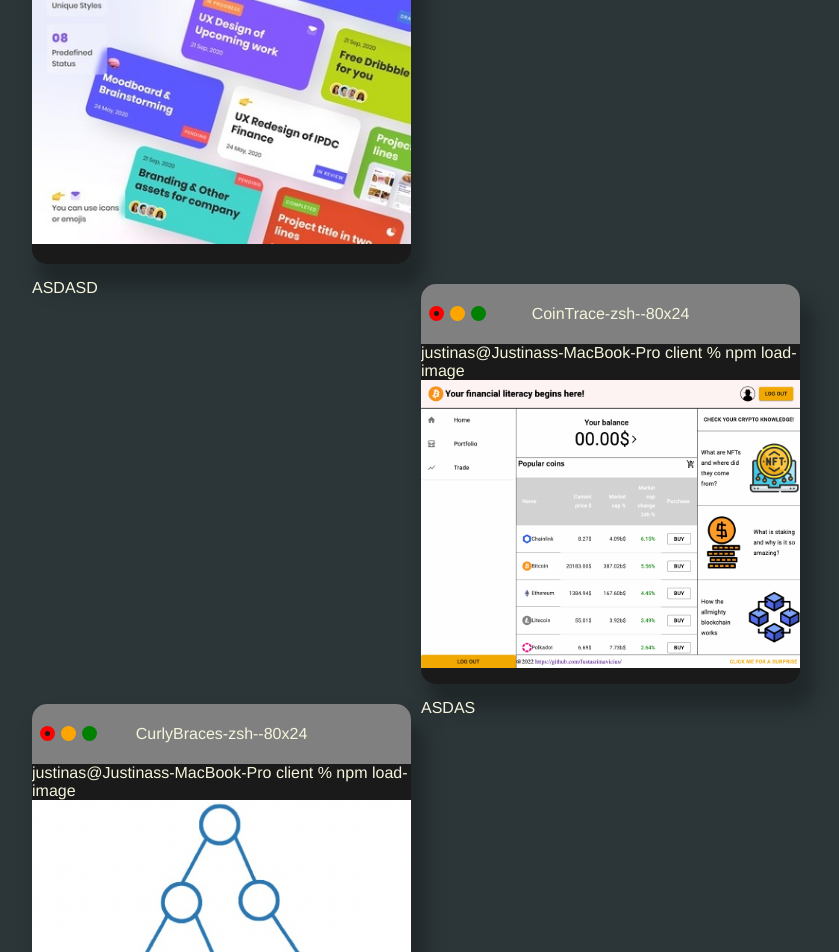
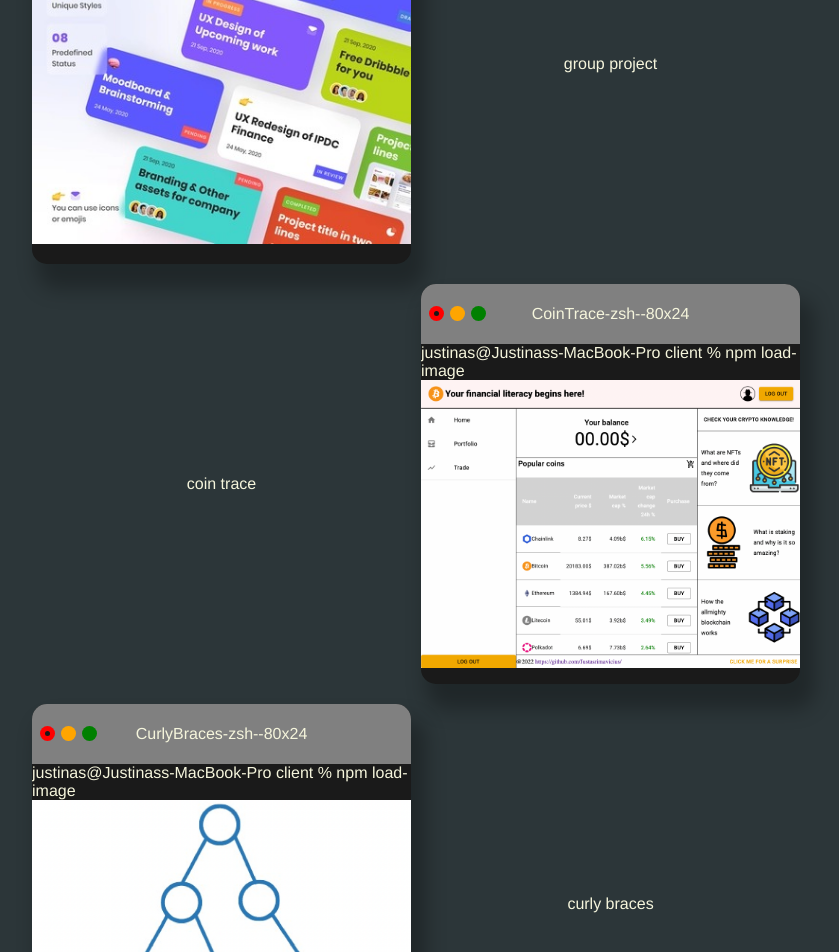
Before and after one commit to Justasrimavicius/portfolio, a React (Create React App) app in the folder client/: page / in a window 1280 px wide. Shown: the part 1848-2800 px from the top of the page, without its empty margins (224-1063 px from the left). Built offline with nearby package versions, Linux system fonts and the light colour scheme.

Commit message:
Minimizing bash terminals works(the animation is clunky - still needs some work).

```diff
--- a/client/src/Components/MainSections/BashTerminal.jsx
+++ b/client/src/Components/MainSections/BashTerminal.jsx
@@ -44,20 +44,32 @@
     }
 
     function minimizeProject(e){
+        e.stopPropagation();
         console.log('minimze');
-        console.log(projectName);
         const project = document.getElementById(projectName);
-        project.style.transform='scale(0.3)'
-        project.style.position='fixed';
-        project.style.bottom='0';
-        project.style.right='0';
+        project.classList.add('minimized-BashTerminal');
+
+
+        const projectAbout = document.querySelector(`.${projectName}`);
+        projectAbout.style.display='none';
+
+
     }
-    useEffect(()=>{
-        console.log(props.picture)
-    },[])
+
+    function bashTerminalClicked(){
+            console.log('asd')
+            const project = document.getElementById(projectName);
+            const projectAbout = document.querySelector(`.${projectName}`);
+            if(project.classList.contains('minimized-BashTerminal')){
+                console.log('asos')
+                project.classList.remove('minimized-BashTerminal');
+                projectAbout.style.display='block';
+            }
+
+    }
 
     return (
-        <div className='BashTerminal' id={props.name}>
+        <div className='BashTerminal' id={props.name} onClick={()=>{bashTerminalClicked()}}>
             <div className='upper-stripe'>
                 <div className='BashTerminal-buttons' onMouseEnter={()=>{setBashButtons(true)}} onMouseLeave={()=>{setBashButtons(false)}}>
                     {canClickRedButton == true ? <div className='red' onClick={()=>{callWarning()}}><div className='red-dot'></div></div> :
@@ -78,7 +90,6 @@
             <div className='terminal'>
                 <div>justinas@Justinass-MacBook-Pro client % npm load-image</div>
                 {props.picture}
-                {/* <img src={`${props.picture}`} alt='curlybraces project' style={{width:'100%',height:'auto'}}></img> */}
                 <Warning message={warning}></Warning>
             </div>
         </div>
--- a/client/src/Components/MainSections/Projects.jsx
+++ b/client/src/Components/MainSections/Projects.jsx
@@ -2,7 +2,6 @@
 
 import BashTerminal from './BashTerminal.jsx';
 
-// import '../../photos/dsa.jpeg'
 
 function Projects() {
     return (
@@ -12,19 +11,20 @@
             <div className='projects-holder'>
                 {/* picture location prop is from the BashTerminal.jsx perspective */}
                 <BashTerminal name={'GroupProject'} picture={<img src={require('../../photos/groupProject.jpeg')} alt='group project'></img>}/>
-                <div className='groupPoject'>
-                    ASD
+                <div className='GroupProject projectAbout'>
+                    group project
                 </div>
-                <div className='coinTrace'>
-                    ASDASD
+                <div className='CoinTrace projectAbout'>
+                    coin trace
                 </div>
                 <BashTerminal name={'CoinTrace'} picture={<img src={require('../../photos/coinTrace.png')} alt='coinTrace project'></img>}/>
                 <BashTerminal name={'CurlyBraces'} picture={<img src={require('../../photos/dsa.png')} alt='data structures algorithms project'></img>}/>
-                <div className='curlyBraces'>
-                    ASDAS
+
+                <div className='CurlyBraces projectAbout'>
+                    curly braces
                 </div>
-                <div className='battleships'>
-                    asd
+                <div className='Battleships projectAbout'>
+                    batleships
                 </div>
                 <BashTerminal name={'Battleships'} picture={<img src={require('../../photos/battleship.jpeg')} alt='battleships project'></img>}/>
             </div>
--- a/client/src/Styles/aboutSct.css
+++ b/client/src/Styles/aboutSct.css
@@ -1,6 +1,6 @@
 .about{
     background-image: linear-gradient(rgb(44, 54, 57), rgb(31, 38, 39));
-    height: 100vh;
+    min-height: 100vh;
 }
 .about h4{
     font-size: 2rem;
@@ -120,8 +120,8 @@
 
 .aboutMe-second-section{
     width: 100vw;
-    height: 50vh;
     margin-top: 50px;
+    padding-bottom: 6vh;
 
     opacity: 0;
     transition: 1s all;
@@ -146,7 +146,6 @@
     .aboutMe-first-paragraph{
         margin: 0;
         margin-top: 5vh;
-
         flex-direction:column-reverse;
     }
     .aboutMe-first-paragraph span{
--- a/client/src/Styles/main.css
+++ b/client/src/Styles/main.css
@@ -107,7 +107,7 @@
     text-decoration: none;
     font-size: 0.8rem;
     position: fixed;
-    bottom: 28vh;
+    bottom: 240px;
     right: 0vw;
 
     transform: rotate(90deg);
--- a/client/src/Styles/projectsSct.css
+++ b/client/src/Styles/projectsSct.css
@@ -17,6 +17,12 @@
     align-items: center;
     justify-items: center;
 }
+.projectAbout:nth-child(2n){
+    grid-column: 2/3;
+}
+.projectAbout:nth-child(2n+1){
+    grid-column: 1/2;
+}
 .projects-holder img{
     width: 100%;
     height: auto;
@@ -31,6 +37,18 @@
     box-shadow: 10px 20px 20px 5px rgba(0, 0, 0, 0.282);
 
     /* overflow: hidden; */
+    transition: 1s all;
+}
+.minimized-BashTerminal{
+    position: fixed;
+    bottom: -200px;
+    right: -200px;
+    width: 400px;
+    height: 400px;
+    transform: rotate(-45deg) scale(0.3);
+}
+.minimized-BashTerminal:hover{
+    transform: scale(0.4) rotate(-45deg);
 }
 .terminal{
     height: 85%;
```
